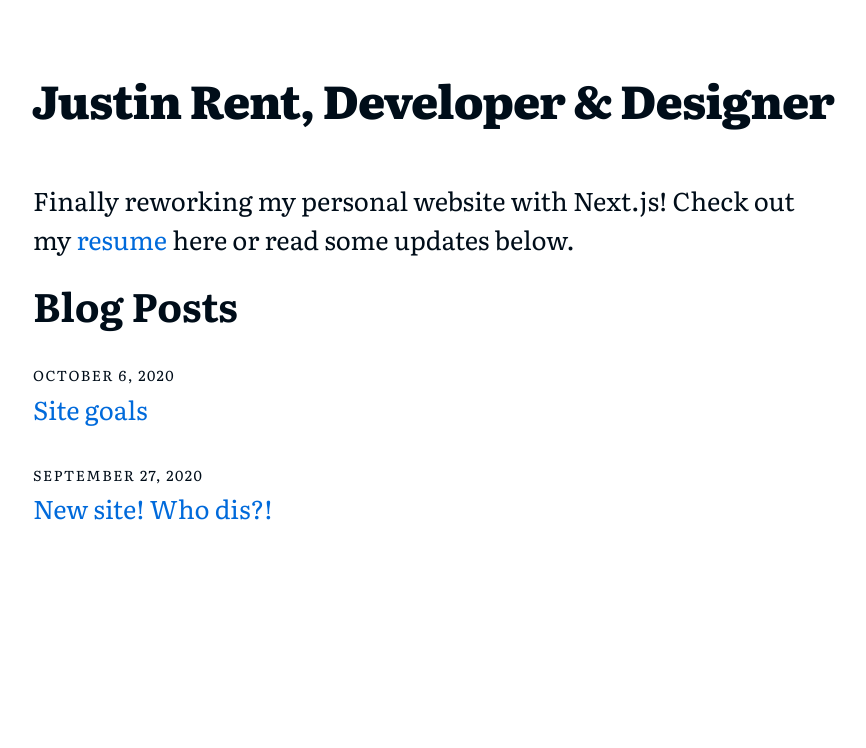
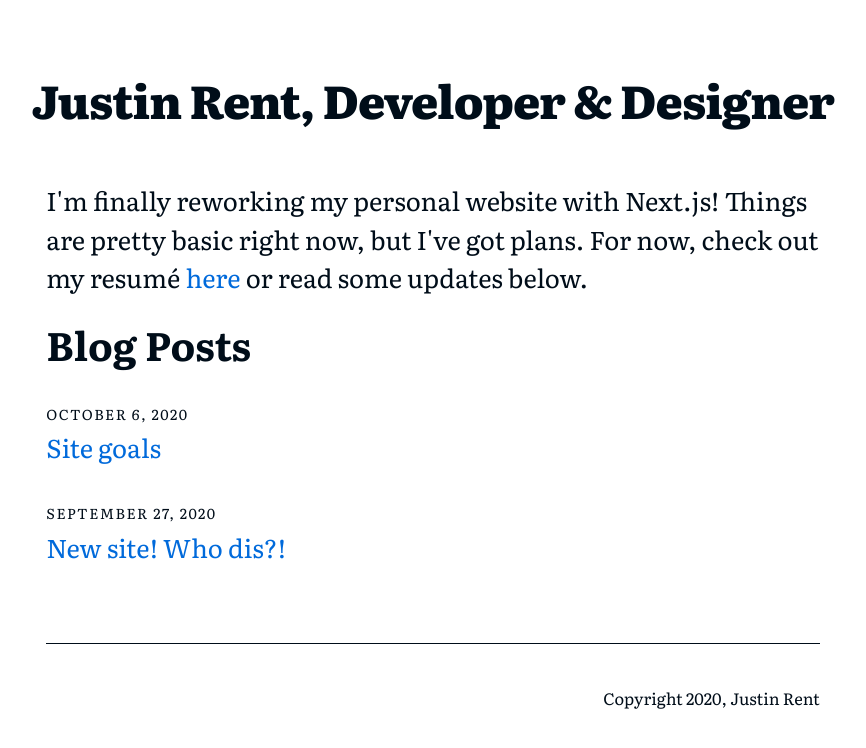
Before and after one commit to iamrentman/nextjs-personal-site, a Next.js app: page / in a window 1280 px wide. Shown: the top 748 px of the page, without its empty margins (207-1073 px from the left). Built offline with nearby package versions, Linux system fonts and the light colour scheme.

Commit message:
Content and style updates.

```diff
--- a/components/layout/layout.js
+++ b/components/layout/layout.js
@@ -1,10 +1,14 @@
-import Head from 'next/head'
-import styles from './layout.module.scss'
-import utilStyles from '../../global/utils.module.scss'
-import Link from 'next/link'
+import Head from 'next/head';
+import classnames from 'classnames';
+import styles from './layout.module.scss';
+import utilStyles from '../../global/utils.module.scss';
+import Link from 'next/link';
 
-const name = 'Justin Rent,\nDeveloper & Designer'
-export const siteTitle = 'Justin Rent, Dev & Design'
+const d = new Date();
+const year = d.getFullYear();
+const name = 'Justin Rent,\nDeveloper & Designer';
+export const siteTitle = 'Justin Rent, Developer & Designer';
+
 
 export default function Layout({ children, home, contentClass }) {
   return (
@@ -42,7 +46,7 @@ export default function Layout({ children, home, contentClass }) {
           </>
         ) : (
           <>
-            <h2 className={utilStyles.headingLg}>
+            <h2 className={utilStyles.heading2Xl}>
               <Link href="/">
                 <a className={utilStyles.colorInherit}>{name}</a>
               </Link>
@@ -58,6 +62,55 @@ export default function Layout({ children, home, contentClass }) {
           </Link>
         </div>
       )}
+      <footer className={styles.footer}>
+        <ul className={styles.iconList}>
+          <li>
+            <a href="https://www.linkedin.com/in/jrentdesign/">
+              <span className={styles.iconText}>Connect with me on LinkedIn</span>
+              <svg viewBox="0 50 512 512" xmlns="http://www.w3.org/2000/svg" className={classnames( styles.iconSocial, styles.iconLinkedIn)}>
+                <path d="M150.65,100.682c0,27.992-22.508,50.683-50.273,50.683c-27.765,0-50.273-22.691-50.273-50.683
+                C50.104,72.691,72.612,50,100.377,50C128.143,50,150.65,72.691,150.65,100.682z M143.294,187.333H58.277V462h85.017V187.333z
+                M279.195,187.333h-81.541V462h81.541c0,0,0-101.877,0-144.181c0-38.624,17.779-61.615,51.807-61.615
+                c31.268,0,46.289,22.071,46.289,61.615c0,39.545,0,144.181,0,144.181h84.605c0,0,0-100.344,0-173.915
+                s-41.689-109.131-99.934-109.131s-82.768,45.369-82.768,45.369V187.333z"/>
+              </svg>
+            </a>
+          </li>
+          <li>
+            <a href="https://dribbble.com/iamrentman">
+              <span className={styles.iconText}>See my shots on Dribbble</span>
+              <svg viewBox="0 0 100 100" xmlns="http://www.w3.org/2000/svg" className={classnames( styles.iconSocial, styles.iconDribbble)}>
+                <path d="M50 0C22.397 0 0 22.397 0 50s22.397 50 50 50c27.549 0 50-22.397 50-50S77.549 0 50 0zm33.026 23.048a42.512 42.512 0 019.653 26.572c-1.41-.27-15.51-3.145-29.718-1.355-.325-.705-.597-1.465-.922-2.224a127.095 127.095 0 00-2.82-6.182c15.727-6.4 22.885-15.618 23.807-16.811zM50 7.375c10.846 0 20.77 4.068 28.308 10.738-.76 1.084-7.213 9.707-22.397 15.401-6.996-12.852-14.75-23.373-15.944-25 3.2-.76 6.562-1.139 10.033-1.139zm-18.167 4.013c1.139 1.519 8.731 12.094 15.835 24.675-19.956 5.314-37.581 5.206-39.48 5.206 2.766-13.232 11.714-24.24 23.645-29.88zM7.267 50.054v-1.301c1.844.054 22.56.325 43.872-6.074 1.247 2.386 2.386 4.826 3.47 7.267-.542.163-1.138.325-1.68.488C30.91 57.538 19.196 76.952 18.22 78.579 11.443 71.041 7.267 61.01 7.267 50.054zM50 92.734a42.41 42.41 0 01-26.193-9.003c.76-1.573 9.436-18.275 33.514-26.681.108-.054.163-.054.271-.109 6.02 15.564 8.46 28.634 9.11 32.376-5.151 2.223-10.79 3.416-16.702 3.416zm23.807-7.322c-.434-2.603-2.712-15.076-8.297-30.423 13.395-2.115 25.108 1.356 26.572 1.844-1.843 11.876-8.676 22.126-18.275 28.58z"/>
+              </svg>
+            </a>
+          </li>
+          <li>
+            <a href="https://www.twitter.com/iamrentman">
+              <span className={styles.iconText}>Follow me on Twitter</span>
+              <svg viewBox="328 355 335 276" xmlns="http://www.w3.org/2000/svg" className={classnames( styles.iconSocial, styles.iconTwitter)}>
+                <path d="
+                  M 630, 425
+                  A 195, 195 0 0 1 331, 600
+                  A 142, 142 0 0 0 428, 570
+                  A  70,  70 0 0 1 370, 523
+                  A  70,  70 0 0 0 401, 521
+                  A  70,  70 0 0 1 344, 455
+                  A  70,  70 0 0 0 372, 460
+                  A  70,  70 0 0 1 354, 370
+                  A 195, 195 0 0 0 495, 442
+                  A  67,  67 0 0 1 611, 380
+                  A 117, 117 0 0 0 654, 363
+                  A  65,  65 0 0 1 623, 401
+                  A 117, 117 0 0 0 662, 390
+                  A  65,  65 0 0 1 630, 425
+                  Z"
+                  />
+              </svg>
+            </a>
+          </li>
+        </ul>
+        <small className={styles.copyright}>Copyright {year}, Justin Rent</small>
+      </footer>
     </div>
   )
 }
--- a/components/layout/layout.module.scss
+++ b/components/layout/layout.module.scss
@@ -1,15 +1,37 @@
+@import '../../global/init';
+
+// .container {
+//   max-width: 1440px;
+//   padding: 0 1rem;
+//
+// }
 .container {
-  max-width: 1440px;
+  display: grid;
+  grid-template-columns:
+    1fr
+    calc(min(65ch, 100%))
+    1fr;
+  margin: 3rem auto 6rem;
   padding: 0 1rem;
-  margin: 3rem auto 6rem;
+  max-width: 1400px;
+
+  > * {
+    grid-column: 2;
+  }
 }
 
 .header {
-  display: flex;
-  justify-content: center;
-  // flex-direction: column;
-  // align-items: center;
   margin-bottom: 2rem;
+  width: 100%;
+  text-align: left;
+
+  @include breakpoint($bp-tablet) {
+    text-align: center;
+  }
+
+  @include breakpoint($bp-desktop) {
+    grid-column: 1 / 4;
+  }
 }
 
 .headerImage {
@@ -27,3 +49,47 @@
 .backToHome {
   margin: 3rem 0 0;
 }
+
+.footer {
+  display: block;
+  margin-top: 3rem;
+  padding: 2rem 0;
+  border-top: 1px solid;
+
+  @include breakpoint($bp-tablet) {
+    display: flex;
+    align-items: baseline;
+  }
+}
+
+.copyright {
+  margin-bottom: 1rem;
+}
+
+.iconList {
+  flex: 2;
+
+  > * {
+    display: inline-block;
+    margin-right: 15px;
+    vertical-align: top;
+
+    &:last-child {
+      margin: 0;
+    }
+  }
+}
+.iconSocial {
+  width: 30px;
+  height: 30px;
+  fill: $color-white;
+}
+
+.iconLinkedIn {
+  width: 35px;
+  height: 35px;
+}
+
+.iconText {
+  @include visually-hidden;
+}
--- a/content/new-site.mdx
+++ b/content/new-site.mdx
@@ -4,3 +4,7 @@ date: '2020-09-27'
 ---
 
 Here we go! I'm excited to finally be reworking my personal website to better match the skills I've accumulated over the past several years. I've been working a lot with Drupal and most recently with decoupled architectures utilizing Drupal 8 as a back end and Gatsby as the front end. I've really come to enjoy React and the declarative nature of the syntax. The mental model of combining HTML and CSS with Javascript through JSX and CSS-in-JS with React components just makes so much sense.
+
+For this project, I'm exploring Next.js. I'll be posting updates along the way as I work through adapting and expanding this basic setup to suit my needs.
+
+For posterity, ye ol [jrentdesign.com](http://www.jrentdesign.com) lives on...at least until I set up more sections of this site to showcase my design & development work along with some case studies of my favorite projects. Check it out if you're interested, but don't get too picky – the last time I updated it was probably 2013. :grimacing:
--- a/content/site-goals.mdx
+++ b/content/site-goals.mdx
@@ -21,7 +21,7 @@ I'm a dark mode fan all around. I think the `prefers-color-scheme` media query i
 ## Next.js
 I originally planned to do this site with Gatsby and Drupal. I've worked through two decoupled projects with that setup in the past year, though, and thought it might be good to try something similar but also different.
 
-I've decided I don't need a CMS for my personal site so I'm abadoning that all togehter and going straight up Next for now and working with MDX to author content. With the simple push-to-Github-to-deploy-changes-in-30-seconds that is possible with Vercel (or other cloud hosts), publishing and updating is so quick and simple right from the command line.
+I've decided I don't need a CMS for my personal site so I'm abandoning that all together and going straight up Next for now and working with MDX to author content. With the simple push-to-Github-to-deploy-changes-in-30-seconds that is possible with Vercel (or other cloud hosts), publishing and updating is so quick and simple right from the command line.
 
 ## Theme UI
 I don't hate CSS-in-JS like some people do. I've grown to embrace it, but mostly use [CSS Modules](https://css-tricks.com/css-modules-part-1-need/) since it is an authoring experience closer to what I'm used to with traditional CSS. I typically work on custom projects where all of our base styles are custom defaults. I'm interested in trying out [Theme UI](https://theme-ui.com/home/) as it seems like a good, sensible foundation that I can actually customize without having to override everything along the way. We shall see.
--- a/pages/index.js
+++ b/pages/index.js
@@ -21,7 +21,7 @@ export default function Home({ allContentData }) {
         <title>{siteTitle}</title>
       </Head>
       <section className={utilStyles.headingMd}>
-        <p>Finally reworking my personal website with Next.js! Check out my <Link href="resume">resume</Link> here or read some updates below.</p>
+        <p>I'm finally reworking my personal website with Next.js! Things are pretty basic right now, but I've got plans. For now, check out my resumé <Link href="resume">here</Link> or read some updates below.</p>
       </section>
       <section className={`${utilStyles.headingMd} ${utilStyles.padding1px}`}>
         <h2 className={utilStyles.headingLg}>Blog Posts</h2>
```
Also changed, not shown: global/posts.module.scss (+11 -19 lines), pages/resume.js (+5 -3 lines).
